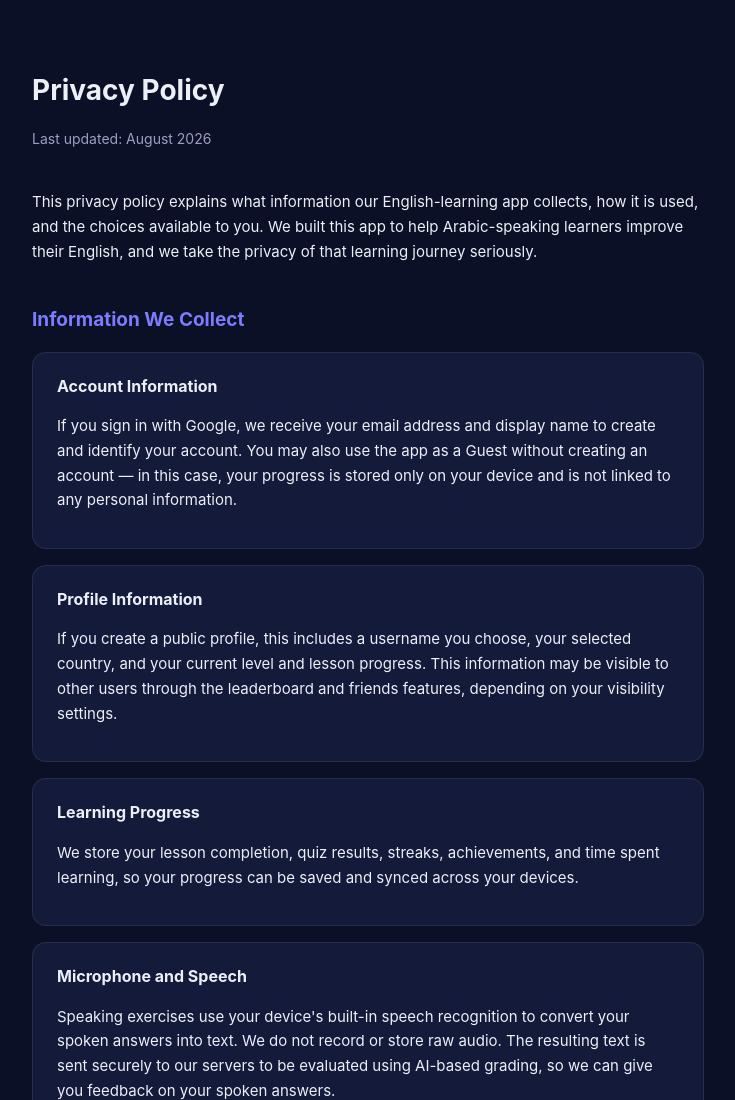
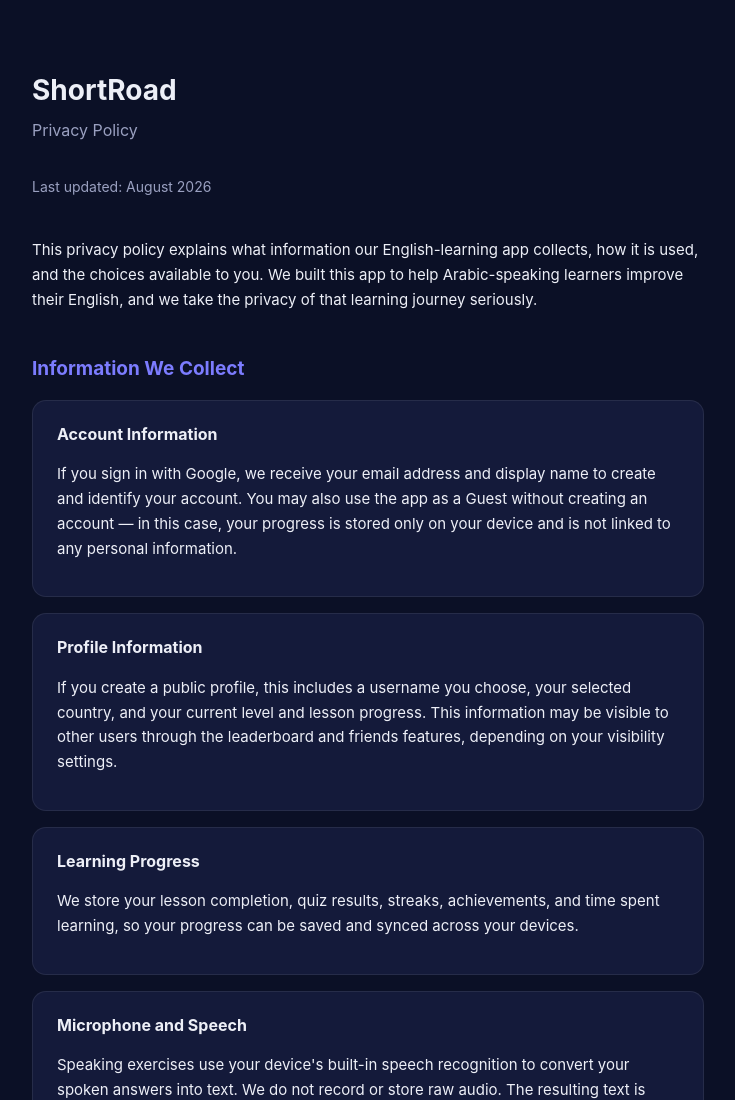
Before and after one commit to mossabmohammad2002-hue/privacy-policy, a plain HTML site: page index.html in a window 1280 px wide. Shown: the top 1100 px of the page, without its empty margins (272-1007 px from the left). Drawn offline with Linux system fonts and the light colour scheme.

Commit message:
Add files via upload

```diff
--- a/index.html
+++ b/index.html
@@ -3,7 +3,7 @@
 <head>
 <meta charset="UTF-8">
 <meta name="viewport" content="width=device-width, initial-scale=1.0">
-<title>Privacy Policy</title>
+<title>ShortRoad - Privacy Policy</title>
 <style>
   :root {
     --bg: #0B1026;
@@ -69,7 +69,8 @@
 <body>
 <div class="wrap">
 
-  <h1>Privacy Policy</h1>
+  <h1 style="margin-bottom: 0;">ShortRoad</h1>
+  <p style="color: var(--muted); margin-top: 4px; margin-bottom: 32px; font-size: 16px;">Privacy Policy</p>
   <p class="updated">Last updated: August 2026</p>
 
   <p>This privacy policy explains what information our English-learning app collects, how it is used, and the choices available to you. We built this app to help Arabic-speaking learners improve their English, and we take the privacy of that learning journey seriously.</p>
```
